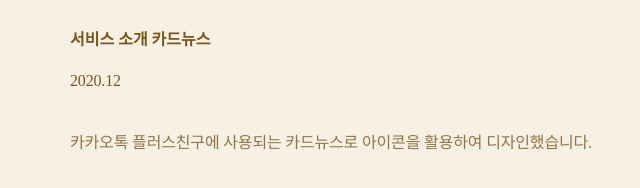
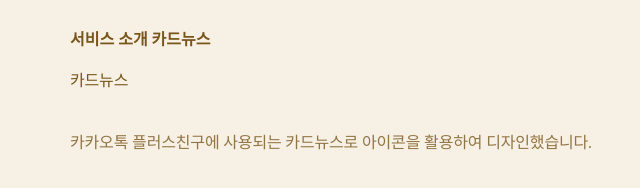
Before and after one commit to haemimiemmy/hm, a plain HTML site: page work-11.html in a window 1280 px wide. Shown: the part 2624-2812 px from the top of the page, 0-640 px from the left. Drawn offline with nearby package versions, Linux system fonts and the light colour scheme; a web font is replaced by a local one.

Commit message:
Update work-11.html

```diff
--- a/work-11.html
+++ b/work-11.html
@@ -39,7 +39,7 @@
                 <img src="./assets/service/2.png" alt="">
             </div>
             <strong class="work-detail-title">서비스 소개 카드뉴스</strong>
-            <p class="work-detail-date">2020.12</p>
+            <p class="work-detail-date">카드뉴스</p>
             <p class="work-detail-desc">카카오톡 플러스친구에 사용되는 카드뉴스로 아이콘을 활용하여 디자인했습니다.</p>
         </div>
     </section>
```
